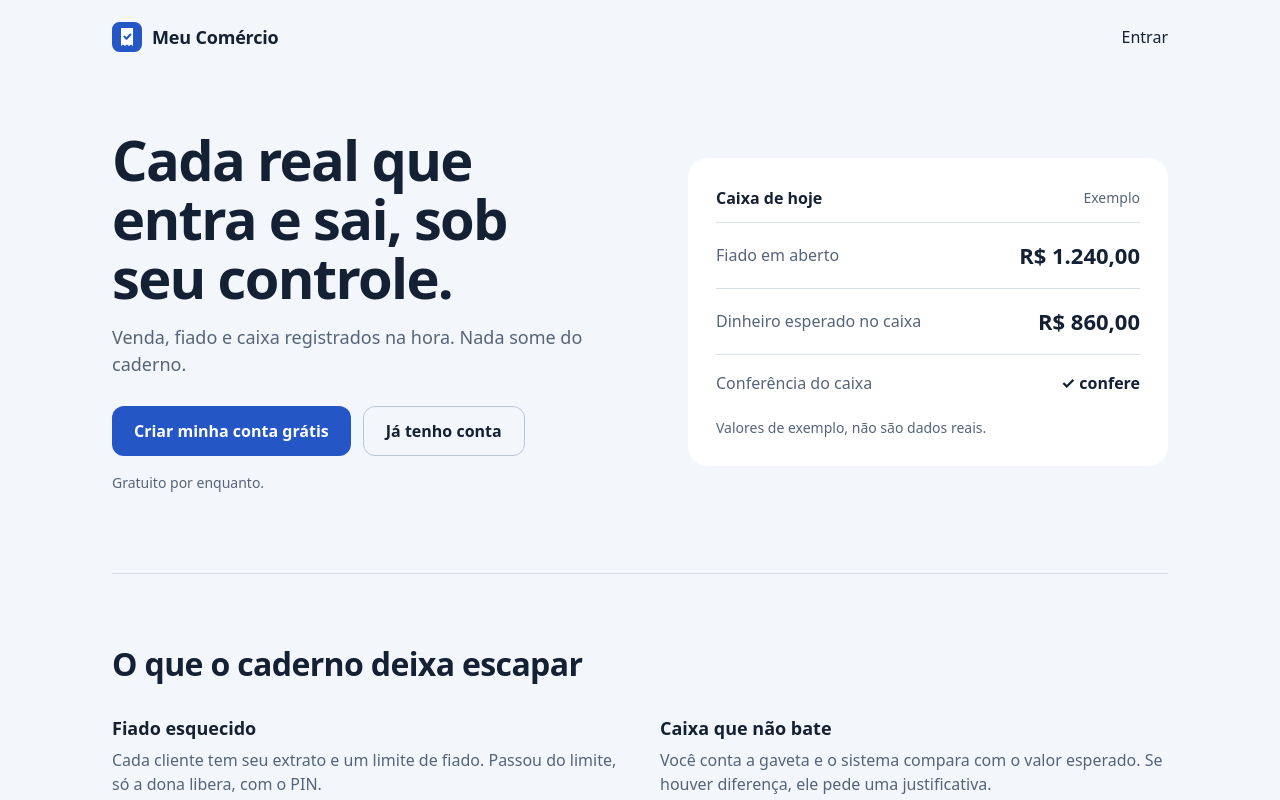
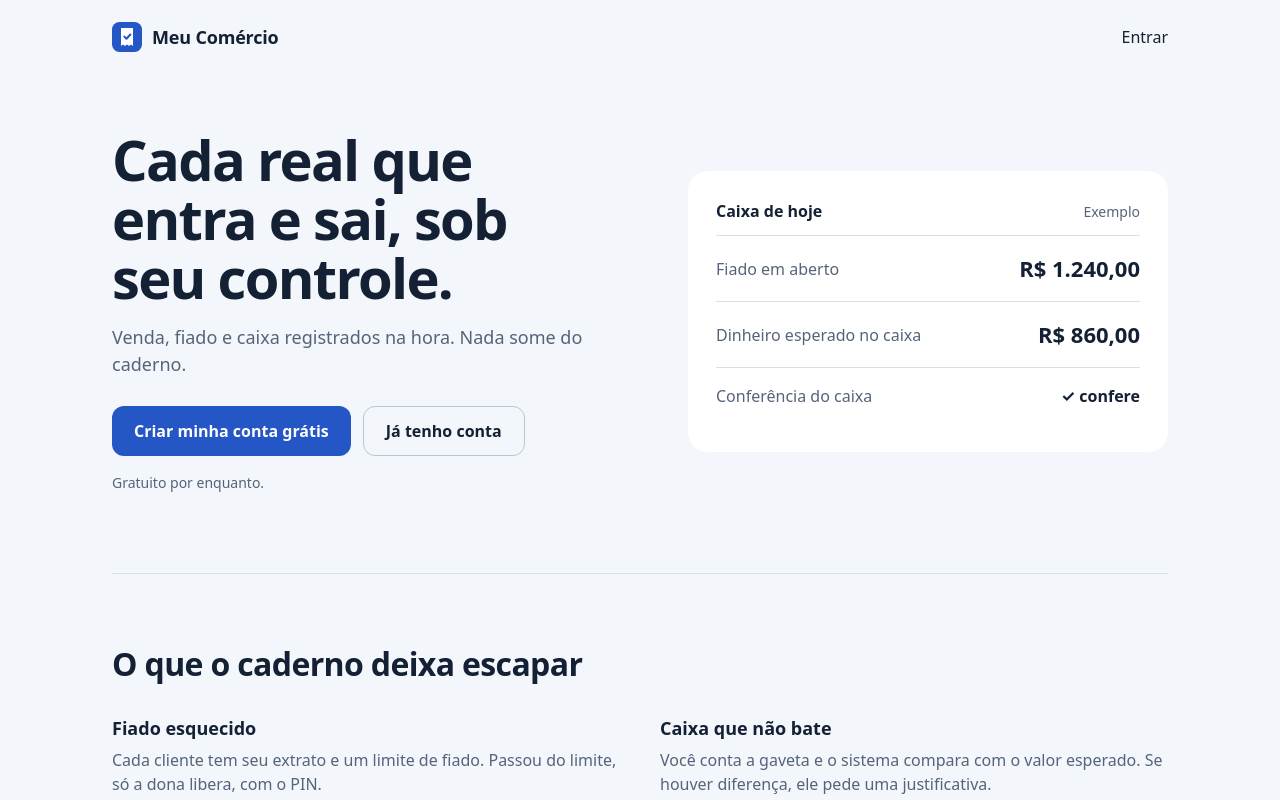
Before and after one commit to RafalauriSantos/meu-comercio, a Next.js app: page / in a window 1280 px wide. Shown: the top 800 px of the page. Built offline with nearby package versions, Linux system fonts and the light colour scheme.

Commit message:
fix(landing): remove the example disclaimer line from the hero card
The card keeps its "Exemplo" badge; the extra line saying the values are not
real data is gone, with its content field, style and test expectation.

```diff
--- a/src/frontend/landing/landing-content.ts
+++ b/src/frontend/landing/landing-content.ts
@@ -17,7 +17,7 @@ export const LANDING_CONTENT = {
     primary: { label: 'Criar minha conta grátis', href: '/login?modo=cadastro' } satisfies LandingAction,
     secondary: { label: 'Já tenho conta', href: '/login' } satisfies LandingAction,
     note: 'Gratuito por enquanto.',
-    // Labelled example only: these values are not real data and must never be shown without the label.
+    // Labelled example only: these values are not real data and must never be shown without the "Exemplo" badge.
     example: {
       label: 'Exemplo de painel do caixa',
       title: 'Caixa de hoje',
@@ -27,7 +27,6 @@ export const LANDING_CONTENT = {
         { label: 'Dinheiro esperado no caixa', value: 'R$ 860,00' },
       ],
       check: { label: 'Conferência do caixa', value: '✓ confere' },
-      disclaimer: 'Valores de exemplo, não são dados reais.',
     },
   },
   losses: {
--- a/src/frontend/landing/landing-page.tsx
+++ b/src/frontend/landing/landing-page.tsx
@@ -51,7 +51,6 @@ export function LandingPage() {
               <span>{hero.example.check.label}</span>
               <span className="landing-panel-ok">{hero.example.check.value}</span>
             </div>
-            <p className="landing-note landing-panel-note">{hero.example.disclaimer}</p>
           </aside>
         </section>
 
--- a/src/frontend/styles/landing.css
+++ b/src/frontend/styles/landing.css
@@ -161,10 +161,6 @@
 .landing-panel-ok {
   font-weight: 700;
   color: var(--text);
-}
-
-.landing-panel-note {
-  margin-top: 6px;
 }
 
 /* Sections */
```
Also changed, not shown: 1 other file (tests, documents, lock files or other folders).
